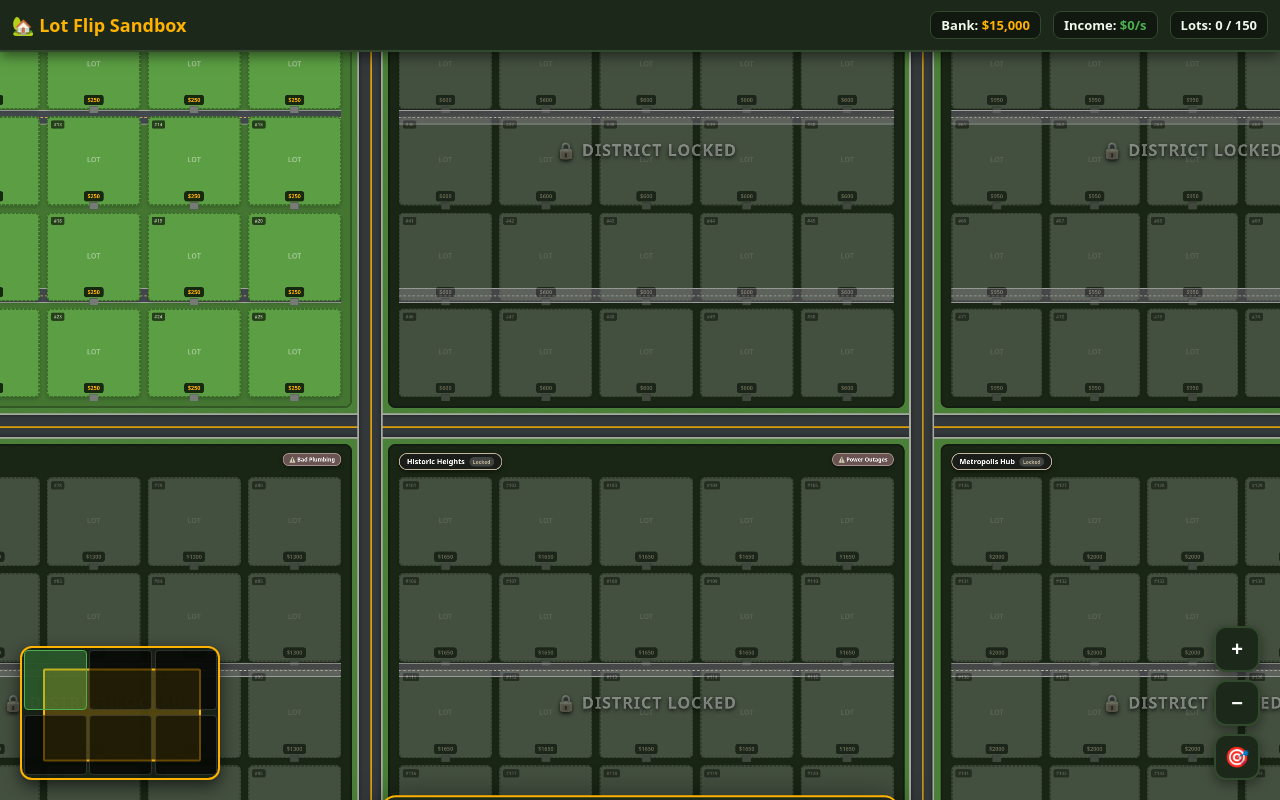
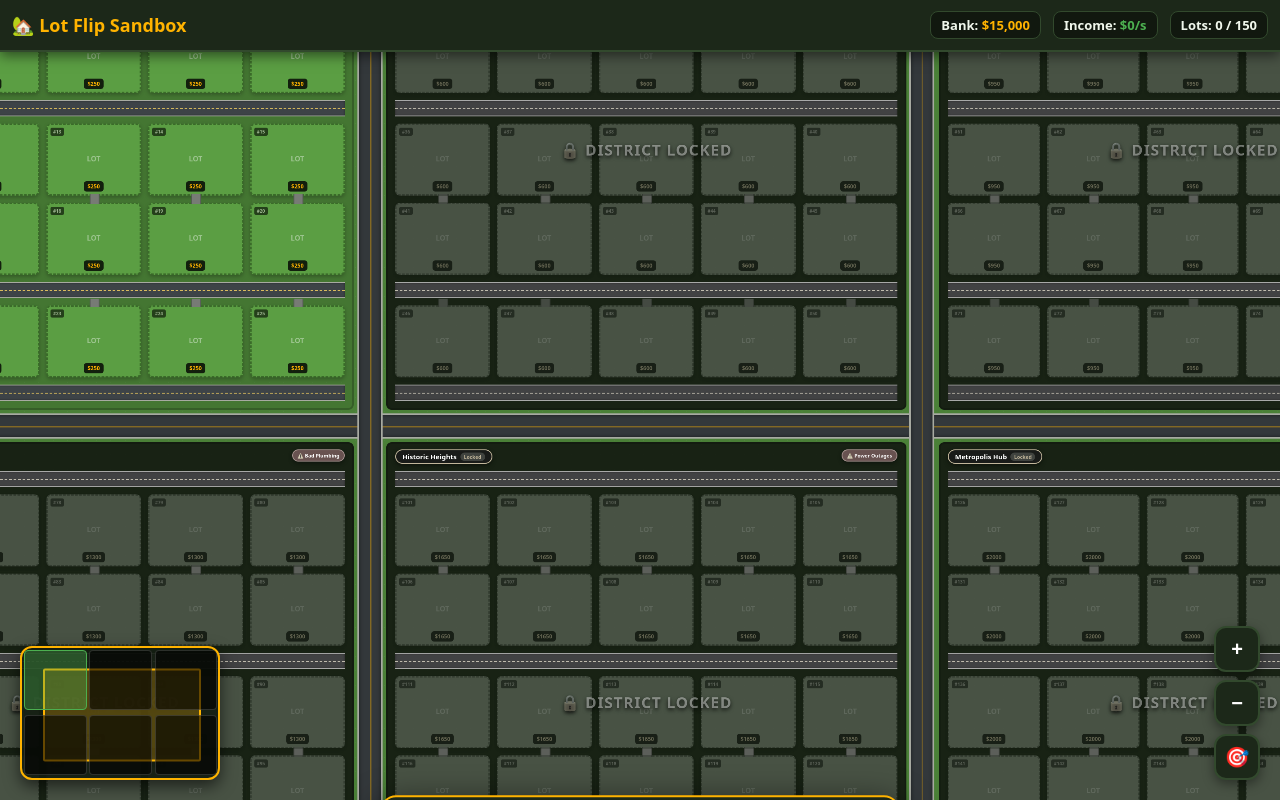
Before and after one commit to tplunkett09/Lot-Flip-Beta, a plain HTML site: page index.html in a window 1280 px wide. Drawn offline with Linux system fonts and the light colour scheme.

Commit message:
Update index.html

```diff
--- a/index.html
+++ b/index.html
@@ -17,7 +17,7 @@
   --gold: #ffb300;
   --blue: #29b6f6;
   --road-main: #33383b;
-  --road-sub: #42484d;
+  --road-sub: #3d4347;
   --curb: #a7aaa1;
 }
 * { box-sizing: border-box; -webkit-tap-highlight-color: transparent; user-select: none; -webkit-user-select: none; }
@@ -53,31 +53,30 @@ header {
   box-shadow: inset 0 0 120px rgba(0,0,0,0.6); pointer-events: auto;
 }
 
-/* Ground Details & Decorative Park Areas */
 .terrain-overlay {
   position: absolute; inset: 0; pointer-events: none;
-  background-image: radial-gradient(rgba(255,255,255,0.05) 1px, transparent 0);
+  background-image: radial-gradient(rgba(255,255,255,0.04) 1px, transparent 0);
   background-size: 32px 32px;
 }
 
-/* Major Boulevards & Neighborhood Road Infrastructure */
+/* Major Boulevards */
 .city-roads { position: absolute; inset: 0; pointer-events: none; }
 .main-avenue-h {
   position: absolute; left: 0; width: 3600px; height: 56px; background: var(--road-main);
   border-top: 4px solid var(--curb); border-bottom: 4px solid var(--curb);
-  box-shadow: inset 0 0 8px rgba(0,0,0,0.5);
+  box-shadow: inset 0 0 8px rgba(0,0,0,0.5); z-index: 2;
 }
 .main-avenue-h::before {
-  content: ""; position: absolute; left: 0; right: 0; top: 25px;
+  content: ""; position: absolute; left: 0; right: 0; top: 24px;
   border-top: 3px double var(--gold);
 }
 .main-avenue-v {
   position: absolute; top: 0; height: 2400px; width: 56px; background: var(--road-main);
   border-left: 4px solid var(--curb); border-right: 4px solid var(--curb);
-  box-shadow: inset 0 0 8px rgba(0,0,0,0.5);
+  box-shadow: inset 0 0 8px rgba(0,0,0,0.5); z-index: 2;
 }
 .main-avenue-v::before {
-  content: ""; position: absolute; top: 0; bottom: 0; left: 25px;
+  content: ""; position: absolute; top: 0; bottom: 0; left: 24px;
   border-left: 3px double var(--gold);
 }
 
@@ -88,75 +87,87 @@ header {
   grid-template-rows: 1172px 56px 1172px;
 }
 .district {
-  position: relative; box-sizing: border-box; padding: 20px;
-  background: rgba(0,0,0,0.08); border-radius: 16px; margin: 12px;
-  border: 4px solid rgba(0,0,0,0.25);
+  position: relative; box-sizing: border-box; padding: 16px;
+  background: rgba(0,0,0,0.08); border-radius: 12px; margin: 8px;
+  border: 4px solid rgba(0,0,0,0.2); display: flex; flex-direction: column;
 }
 .district.locked {
-  background: rgba(10,15,8,0.78); filter: grayscale(0.85);
+  background: rgba(10,15,8,0.82); filter: grayscale(0.85);
 }
 .district.locked::after {
   content: "🔒 DISTRICT LOCKED"; position: absolute; inset: 0;
   display: flex; align-items: center; justify-content: center;
-  font-size: 36px; font-weight: 900; color: rgba(255,255,255,0.4);
-  letter-spacing: 2px; text-shadow: 0 4px 10px rgba(0,0,0,0.8); z-index: 15;
+  font-size: 34px; font-weight: 900; color: rgba(255,255,255,0.4);
+  letter-spacing: 2px; text-shadow: 0 4px 10px rgba(0,0,0,0.8); z-index: 25;
 }
 
 .district-header {
-  position: absolute; top: 16px; left: 20px; z-index: 20;
-  background: rgba(20,30,18,0.92); border: 2px solid var(--gold);
-  padding: 6px 16px; border-radius: 20px; display: flex; align-items: center; gap: 10px;
-  box-shadow: 0 4px 12px rgba(0,0,0,0.5);
+  position: absolute; top: 12px; left: 16px; z-index: 20;
+  background: rgba(20,30,18,0.95); border: 2px solid var(--gold);
+  padding: 4px 14px; border-radius: 20px; display: flex; align-items: center; gap: 8px;
+  box-shadow: 0 4px 10px rgba(0,0,0,0.5);
 }
-.district-name { font-size: 16px; font-weight: 800; color: #fff; }
-.district-badge { font-size: 11px; padding: 3px 8px; border-radius: 10px; font-weight: 800; background: var(--line); color: var(--gold); }
+.district-name { font-size: 15px; font-weight: 800; color: #fff; }
+.district-badge { font-size: 11px; padding: 2px 8px; border-radius: 10px; font-weight: 800; background: var(--line); color: var(--gold); }
 
 .district-hazards {
-  position: absolute; top: 16px; right: 20px; z-index: 20; display: flex; gap: 6px;
+  position: absolute; top: 12px; right: 16px; z-index: 20; display: flex; gap: 6px;
 }
 .hazard-chip {
-  background: rgba(229,57,53,0.9); color: #fff; font-weight: 800; font-size: 12px;
-  padding: 4px 12px; border-radius: 14px; border: 2px solid #ff7961; display: flex; align-items: center; gap: 6px;
+  background: rgba(229,57,53,0.9); color: #fff; font-weight: 800; font-size: 11px;
+  padding: 4px 10px; border-radius: 14px; border: 2px solid #ff7961; display: flex; align-items: center; gap: 4px;
   box-shadow: 0 4px 10px rgba(0,0,0,0.4);
 }
 .hazard-chip.fixed { background: rgba(76,175,80,0.9); border-color: #81c784; }
 
-/* 25 Lot Block Structure with Local Streets */
-.block-grid {
-  display: grid; grid-template-columns: repeat(5, 1fr); grid-template-rows: repeat(5, 1fr);
-  gap: 16px; width: 100%; height: 100%; padding-top: 50px; position: relative;
-}
-.street-h {
-  position: absolute; left: 0; right: 0; height: 32px; background: var(--road-sub);
-  border-top: 2px solid var(--curb); border-bottom: 2px solid var(--curb); z-index: 1;
-}
-.street-h::before {
-  content: ""; position: absolute; left: 0; right: 0; top: 14px;
-  border-top: 2px dashed #f5d061; opacity: 0.8;
+/* 25 Lot Block Grid Layout with Dedicated Road Lanes */
+.district-canvas {
+  width: 100%; height: 100%; padding-top: 44px; display: flex; flex-direction: column; justify-content: space-between; position: relative;
 }
 
-/* Individual Lot Styling */
+/* Local Road Lines */
+.local-road-h {
+  height: 36px; width: 100%; background: var(--road-sub);
+  border-top: 2px solid var(--curb); border-bottom: 2px solid var(--curb);
+  position: relative; flex-shrink: 0; box-shadow: inset 0 0 4px rgba(0,0,0,0.4);
+}
+.local-road-h::before {
+  content: ""; position: absolute; left: 0; right: 0; top: 16px;
+  border-top: 2px dashed #f5d061; opacity: 0.85;
+}
+
+.lot-row {
+  display: grid; grid-template-columns: repeat(5, 1fr); gap: 16px; width: 100%; height: 160px;
+}
+
+/* Individual Lot Styling & Dynamic Driveway Connectors */
 .lot {
   background: #5b9e43; border: 3px dashed #3a6b29; border-radius: 10px;
   position: relative; display: flex; flex-direction: column; justify-content: space-between;
   align-items: center; padding: 6px; cursor: pointer; transition: transform 0.15s, border-color 0.15s;
-  box-shadow: 0 4px 8px rgba(0,0,0,0.2); z-index: 2;
-}
-.lot::before {
-  content: ""; position: absolute; bottom: -12px; width: 18px; height: 14px;
-  background: #777b75; border: 1px solid #545954; border-radius: 2px; z-index: 1;
+  box-shadow: 0 4px 8px rgba(0,0,0,0.25); z-index: 5;
 }
 .lot:hover { border-color: #fff; transform: scale(1.02); }
 .lot.purchased { background: #263622; border: 3px solid var(--gold); box-shadow: inset 0 0 12px rgba(255,179,0,0.2); }
-.lot.locked-lot { opacity: 0.4; cursor: not-allowed; }
+.lot.locked-lot { opacity: 0.45; cursor: not-allowed; }
 
-.lot-header { width: 100%; display: flex; justify-content: space-between; align-items: center; z-index: 3; }
+/* Driveway Pavements Anchored to Facing Road */
+.lot.to-bottom::after {
+  content: ""; position: absolute; bottom: -18px; left: calc(50% - 9px);
+  width: 18px; height: 18px; background: #777b75; border-left: 2px solid #545954; border-right: 2px solid #545954; z-index: 4;
+}
+.lot.to-top::after {
+  content: ""; position: absolute; top: -18px; left: calc(50% - 9px);
+  width: 18px; height: 18px; background: #777b75; border-left: 2px solid #545954; border-right: 2px solid #545954; z-index: 4;
+}
+
+.lot-header { width: 100%; display: flex; justify-content: space-between; align-items: center; z-index: 6; }
 .lot-num { font-size: 10px; font-weight: 800; background: rgba(0,0,0,0.6); padding: 2px 6px; border-radius: 4px; color: var(--mut); }
-.lot-art { width: 100%; flex: 1; display: flex; align-items: center; justify-content: center; position: relative; z-index: 3; }
-.lot-footer { z-index: 3; }
-.lot-price { font-size: 12px; font-weight: 800; color: var(--gold); background: rgba(0,0,0,0.75); padding: 3px 8px; border-radius: 6px; }
+.lot-art { width: 100%; flex: 1; display: flex; align-items: center; justify-content: center; position: relative; z-index: 6; }
+.lot-footer { z-index: 6; }
+.lot-price { font-size: 12px; font-weight: 800; color: var(--gold); background: rgba(0,0,0,0.8); padding: 3px 8px; border-radius: 6px; }
 
-/* Overlay UI Controls */
+/* UI Overlay Controls */
 .controls-hud {
   position: absolute; bottom: 20px; right: 20px; z-index: 90;
   display: flex; flex-direction: column; gap: 8px;
@@ -255,7 +266,7 @@ header {
 </div>
 
 <script>
-// District & Municipal Data Architecture
+// Game Data & Config
 const DISTRICTS = [
   { id: 0, name: "Suburban Springs", req: 0, hazard: null, gridPos: [0,0] },
   { id: 1, name: "Downtown Core", req: 10, hazard: "High Crime Rate", gridPos: [0,2] },
@@ -287,7 +298,7 @@ let lotsData = Array.from({ length: 150 }, (_, i) => ({
 
 let selectedLotId = null;
 
-// Universal Pointer Engine (Pan / Zoom / Pinch)
+// Universal Pointer Camera Engine
 const viewport = document.getElementById("viewport");
 const world = document.getElementById("map-world");
 const miniViewport = document.getElementById("mini-viewport");
@@ -332,7 +343,7 @@ function updateTransform() {
   miniViewport.style.transform = `translate(${boxX}px, ${boxY}px)`;
 }
 
-// Pointer Event Handlers
+// Pointer Event Listeners
 viewport.addEventListener("pointerdown", (e) => {
   viewport.setPointerCapture(e.pointerId);
   activePointers.set(e.pointerId, { x: e.clientX, y: e.clientY });
@@ -400,7 +411,7 @@ function centerMap() {
   updateTransform();
 }
 
-// Render City Map & Districts with Streets
+// Render City Map with Perimeter & Internal Roads
 function renderCity() {
   const layer = document.getElementById("district-layer");
   layer.innerHTML = "";
@@ -429,22 +440,33 @@ function renderCity() {
         <div class="district-badge">${isUnlocked ? 'Unlocked' : 'Locked'}</div>
       </div>
       ${hazardHTML}
-      <div class="block-grid" id="grid-dist-${d.id}">
-        <div class="street-h" style="top: 42%;"></div>
-        <div class="street-h" style="top: 78%;"></div>
+      <div class="district-canvas" id="canvas-dist-${d.id}">
+        <div class="local-road-h"></div>
+        <div class="lot-row" id="row-0-${d.id}"></div>
+        <div class="lot-row" id="row-1-${d.id}"></div>
+        <div class="local-road-h"></div>
+        <div class="lot-row" id="row-2-${d.id}"></div>
+        <div class="lot-row" id="row-3-${d.id}"></div>
+        <div class="local-road-h"></div>
+        <div class="lot-row" id="row-4-${d.id}"></div>
+        <div class="local-road-h"></div>
       </div>
     `;
 
     layer.appendChild(distEl);
 
-    // Render Lots inside Block Grid
-    const gridEl = distEl.querySelector(`#grid-dist-${d.id}`);
+    // Populate Lots across rows with dedicated road adjacency
     const startIdx = d.id * 25;
-
-    for (let i = startIdx; i < startIdx + 25; i++) {
+    for (let r = 0; r < 5; r++) {
+      const rowEl = distEl.querySelector(`#row-${r}-${d.id}`);
+      for (let c = 0; c < 5; c++) {
+        const i = startIdx + (r * 5 + c);
         const lot = lotsData[i];
         const lotEl = document.createElement("div");
-      lotEl.className = `lot ${lot.status === 'built' ? 'purchased' : ''} ${isUnlocked ? '' : 'locked-lot'}`;
+
+        // Rows 0 & 2 face downward to internal street; Rows 1, 3 & 4 face upward
+        const roadFacing = (r === 0 || r === 2) ? "to-bottom" : "to-top";
+        lotEl.className = `lot ${roadFacing} ${lot.status === 'built' ? 'purchased' : ''} ${isUnlocked ? '' : 'locked-lot'}`;
 
         let content = `<div class="lot-header"><span class="lot-num">#${i + 1}</span></div>`;
         if (lot.status === 'built') {
@@ -464,7 +486,8 @@ function renderCity() {
           if (isUnlocked) openLotSheet(lot.id);
         };
 
-      gridEl.appendChild(lotEl);
+        rowEl.appendChild(lotEl);
+      }
     }
   });
 
@@ -491,7 +514,7 @@ function renderMinimap() {
   });
 }
 
-// Lot Management Bottom Sheet
+// Lot Sheet Options
 function openLotSheet(id) {
   selectedLotId = id;
   const lot = lotsData[id];
@@ -588,7 +611,7 @@ function updateHUD() {
   });
 }
 
-// Game Loop: Income Generation
+// Game Loop: Revenue Ticks
 setInterval(() => {
   lotsData.forEach(l => {
     if (l.status === 'built') {
@@ -602,7 +625,7 @@ setInterval(() => {
   updateHUD();
 }, 500);
 
-// Initialize Map Engine on Window Load
+// Initialize Map Engine
 window.addEventListener("load", () => {
   renderCity();
   centerMap();
```
Lines whose indentation alone changed are shown as unchanged.
